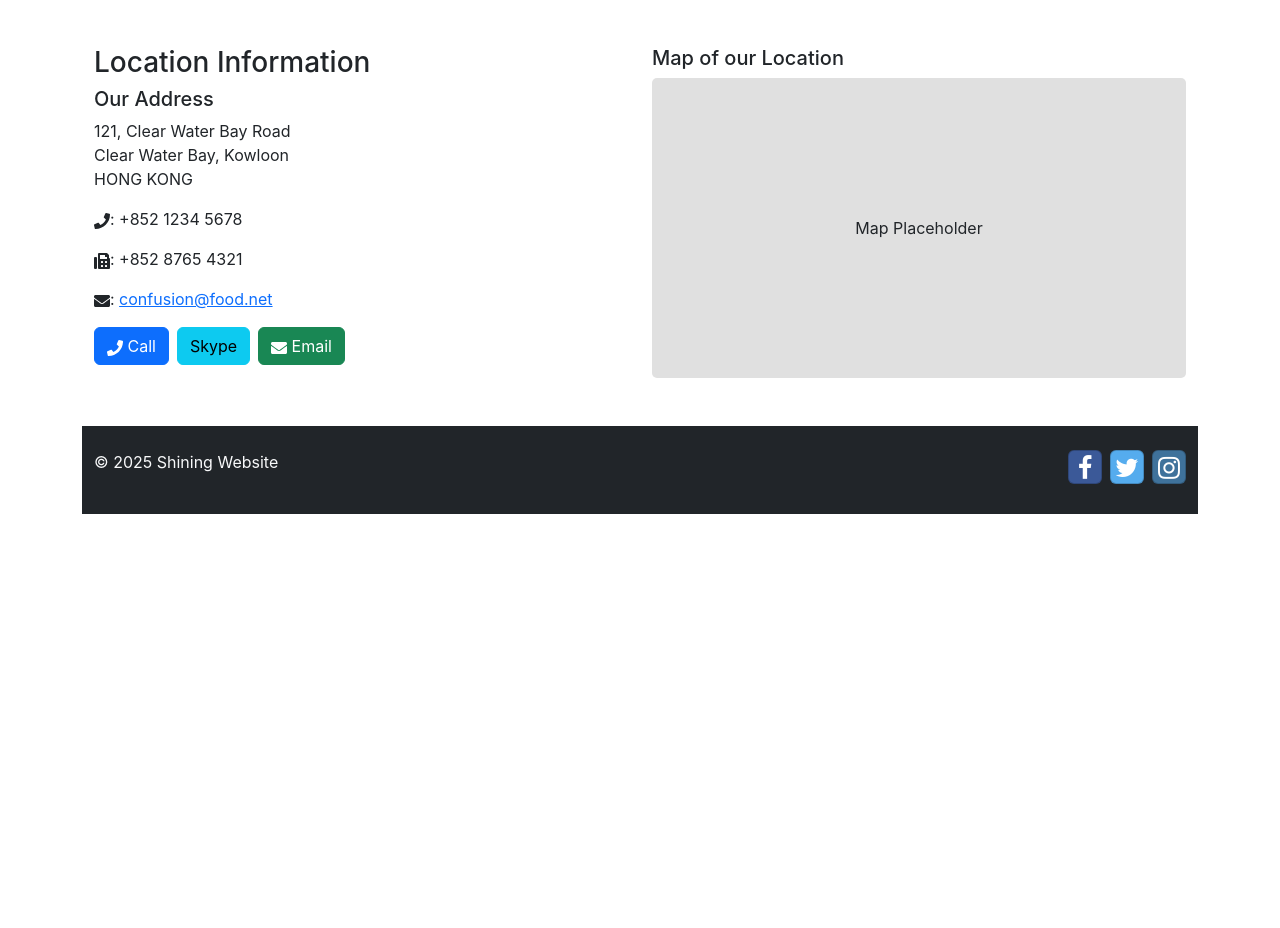
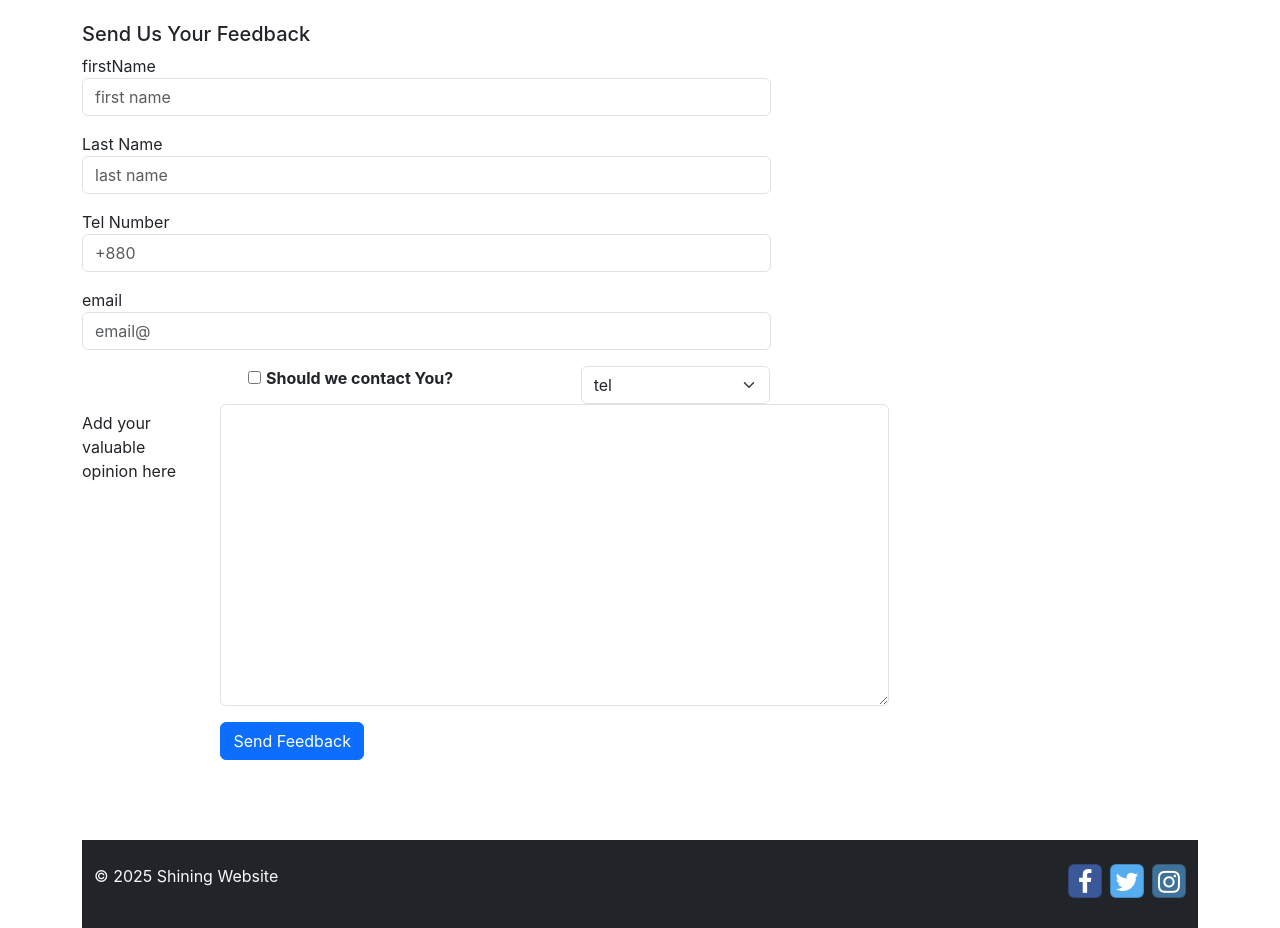
Before and after one commit to shine-m/Display_Gallery, a React (Create React App) app: page /contact in a window 1280 px wide. Shown: the part 420-1348 px from the top of the page. Before the commit the page ends 934 px from the top, so only its background shows below. Built offline with nearby package versions, Linux system fonts and the light colour scheme.

Commit message:
added controlled form

```diff
--- /dev/null
+++ b/src/components/AboutUs.js
@@ -0,0 +1,11 @@
+import { Card,CardImg } from "reactstrap";
+function AboutUs() {
+    return <div className="container">
+        <Card className="col-12 col-xxl-9 mx-auto">
+            <CardImg calssname="" src="./assets/images/honor.jpg" />
+        </Card>
+
+    </div>;
+}
+
+export { AboutUs };
--- /dev/null
+++ b/src/components/Contact.js
@@ -0,0 +1,90 @@
+import React, { Component } from "react";
+import { Breadcrumb, BreadcrumbItem, Form, FormGroup, Button, Col, Input ,Label} from "reactstrap";
+import { Link } from "react-router-dom";
+
+class Contact extends Component{
+
+
+    constructor(props) {
+        super(props);
+        this.state = {
+            firstname: "", lastname: "", tel: "", email: "", agreed: "", message: "", contactType: ""
+        }
+        this.handleSubmit = this.handleSubmit.bind(this);
+        this.handleInputChange = this.handleInputChange.bind(this);
+    }
+    handleSubmit(event) {
+        console.log(JSON.stringify(this.state));
+        alert(JSON.stringify(this.state));
+        event.preventDefault();
+    }
+    handleInputChange(event) {
+        const target = event.target;
+        const value = target.type === 'checkbox' ? target.checked : target.value;
+        const name = target.name;
+        this.setState({
+            [name]: value
+        });
+    }
+    render() {
+        return <div className="row row-container">
+            <div className="col-12"><h5>Send Us Your Feedback</h5></div>
+            <div className="col-12 col-md-9">
+
+                <Form onSubmit={this.handleSubmit}>
+                    <FormGroup row>
+                        <label htmlFor="firstname" md={2}>firstName</label><Col md={10}>
+                        <Input type="text" id='firstname' placeholder="first name" name="firstname" value={this.state.fname} onChange={this.handleInputChange}/>
+                        </Col>
+                    </FormGroup>
+                    <FormGroup row>
+                        <label htmlFor="lastname" md={2}>Last Name</label><Col md={10}>
+                        <Input type="text" id='lastname' placeholder="last name" name="lastname" value={this.state.lname} onChange={this.handleInputChange}/>
+                        </Col>
+                    </FormGroup>
+                    <FormGroup row>
+                        <label htmlFor="telnum" md={2}>Tel Number</label><Col md={10}>
+                        <Input type="tel" id='tel' placeholder="+880" name="tel" value={this.state.tel} onChange={this.handleInputChange}/>
+                        </Col>
+                    </FormGroup>
+                    <FormGroup row>
+                        <label htmlFor="email" md={2}>email</label><Col md={10}>
+                        <Input type="tel" id='email' placeholder="email@" name="email" value={this.state.email} onChange={this.handleInputChange}/>
+                        </Col>
+                    </FormGroup>
+                    <FormGroup row>
+                        <Col md={{ size: 4, offset: 2 }}>
+                            <FormGroup check>
+
+                                <Label check >
+                                    <input type="checkbox" name="agreed" checked={this.state.agreed} onChange={this.handleInputChange}/>{'  '}
+                            <strong>Should we contact You?</strong>
+                            </Label>
+                            </FormGroup>
+                        </Col>
+                        <Col md={{ size: 3, offset: 1 }}>
+                            <Input type="select" name="contactType" value={this.state.contactType} onChange={this.handleInputChange}>
+                            <option>tel</option>
+                            <option>email</option>
+                            </Input>
+                        </Col>
+                        <FormGroup row>
+                            <Label htmlFor="message" md={2}>Add your valuable opinion here</Label>
+                            <Col md={10}>
+
+                                <Input type="textarea" name="message" id="message" rows="12" value={this.state.message} onChange={this.handleInputChange}/>
+                                {/* keep sharp eye on the style attribute, its rows , not row  */}
+                            </Col>
+                        </FormGroup>
+                        <FormGroup row>
+                            <Col md={{ size: 6, offset: 2 }}>
+                            <Button type="submit" color="primary ">Send Feedback</Button></Col>
+</FormGroup>
+                    </FormGroup>
+                </Form>
+</div>
+        </div>;
+    }
+}
+
+export default Contact;
--- a/src/components/HeaderComponent.js
+++ b/src/components/HeaderComponent.js
@@ -32,6 +32,18 @@ class Header extends Component{
                             <NavLink tag={RRNavLink} to="/menu">
                             <i className="fa fa-list fa-lg"></i>Menu
                             </NavLink>
+                            </NavItem>
+                            <NavItem>
+                            <NavLink tag={RRNavLink} to="/aboutus">
+                            <i className="fa fa-list fa-solid fa-circle-info"></i> AboutUs
+
+                            </NavLink>
+                        </NavItem>
+                            <NavItem>
+                            <NavLink tag={RRNavLink} to="/Contact">
+                            <i className="fa fa-list fa-solid fa-circle-info"></i> ContactUs
+
+                            </NavLink>
                         </NavItem>
 
                     </Nav>
--- a/src/components/HomeComponent.js
+++ b/src/components/HomeComponent.js
@@ -3,7 +3,6 @@ import { Card, CardImg ,CardText,CardBody} from "reactstrap";
 
 
 const RenderItem = ({item}) => {
-    console.log('invoked');
     if (item != null)
         return (
         <div className="container">
@@ -27,12 +26,10 @@ const RenderItem = ({item}) => {
       );
     }
     function Home({girl}) {
-    console.log( girl.comments );
+
     return (
         <div className="container">
-            <Card className="col-12 col-xxl-9 mx-auto">
-                <CardImg calssname="" src="./assets/images/honor.jpg"/>
-            </Card>
+
             <div className="row align-items-start">
 
             <div className="col-12 col-md-12 m-1">
--- a/src/components/MainComponent.js
+++ b/src/components/MainComponent.js
@@ -7,8 +7,12 @@ import Header from "./HeaderComponent";
 import Footer from "./FooterComponent";
 import Home from "./HomeComponent";
 import { Routes, Route, Navigate,useParams } from 'react-router-dom';
-import Contact from './ContactComponent';
+// import Contact from './ContactComponent';
+import { AboutUs } from "./AboutUs";
+import Contact from "./Contact";
 
+
+import DeleteForm from "./deleteform";
 
 class Main extends Component{
   constructor(props) {
@@ -39,10 +43,14 @@ class Main extends Component{
       return (
           <div className="container">
           <Header />
+
+          {/* <DeleteForm/> */}
+
           <Routes>
             <Route path='/home' element={<HomePage />}/>
             <Route path="/menu/:girlId" element={<this.GirlwithId/>}/>
             <Route path='/menu' element={<Menu girls={this.state.girls} />} />
+            <Route path="/aboutus" element={<AboutUs/>}/>
             <Route path='/detail' element={<Detail_girlComponent />} />
             <Route path='/contact' element ={<Contact/>}/>
             <Route path = '*' element={ <Navigate to ='/menu'/>}/>
```
Also changed, not shown: 1 other file (tests, documents, lock files or other folders).
